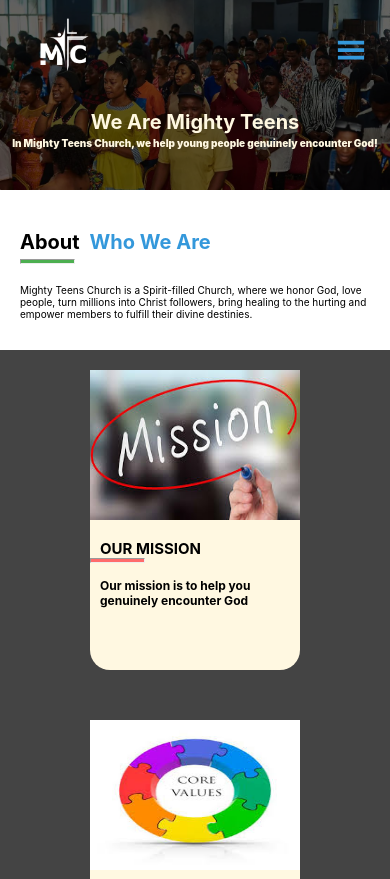
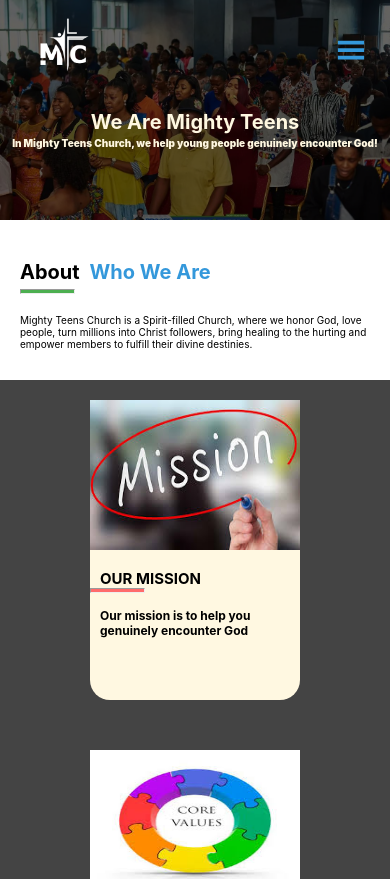
Before and after one commit to ikosong1406/mightyteenschurch, a React (Create React App) app: page /about in a window 390 px wide. Shown: the top 879 px of the page. Built offline with nearby package versions, Linux system fonts and the light colour scheme.

Commit message:
modified:   src/pages/about/about.css

```diff
--- a/src/pages/about/about.css
+++ b/src/pages/about/about.css
@@ -126,7 +126,7 @@
 
 @media screen and (max-width: 1200px) {
   .aboutPart1 {
-    height: 170px;
+    height: 200px;
   }
   .aboutPart1 h3 {
     font-size: 10px;
```
